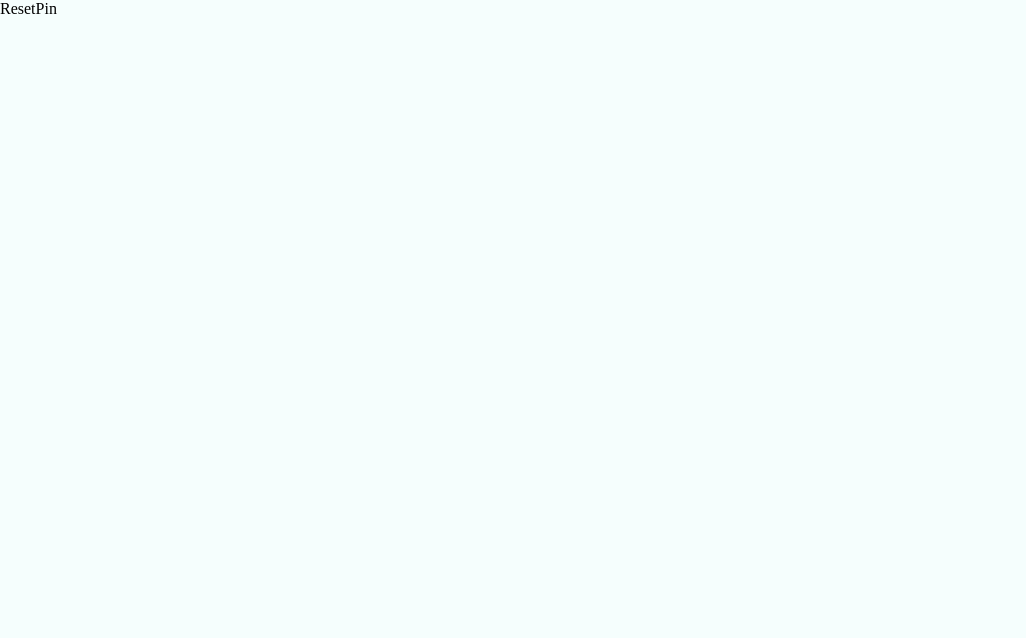
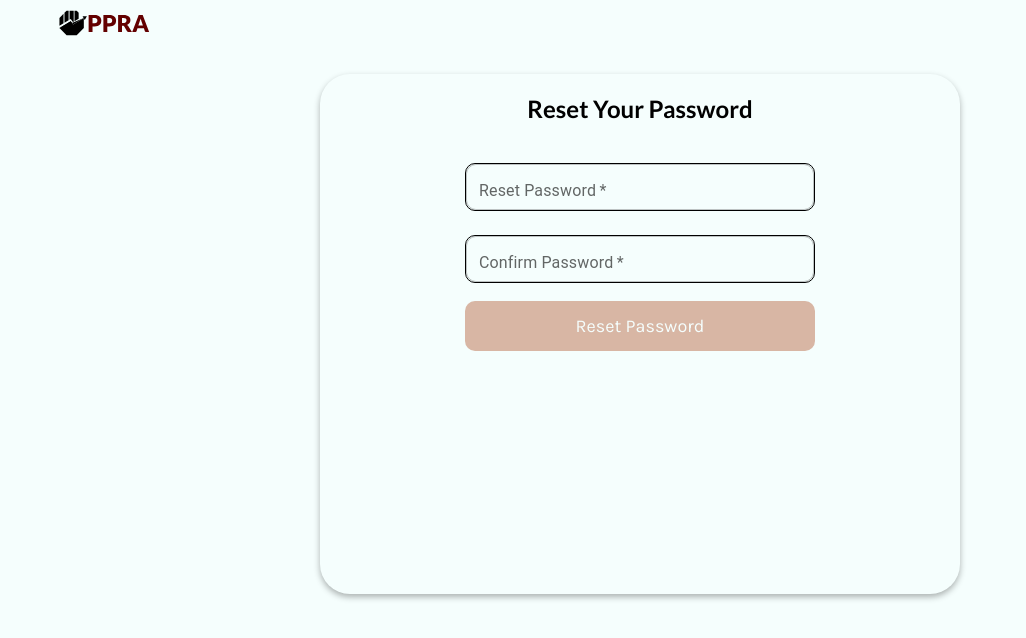
Before and after one commit to Jo1cindi/ppra-imprest-system, a React (Create React App) app: page /ResetPin in a window 1280 px wide. Shown: the top 638 px of the page, without its empty margins (0-1026 px from the left). Built offline with nearby package versions, Linux system fonts and the light colour scheme.

Commit message:
Reset Pin Completion

```diff
--- a/src/App.js
+++ b/src/App.js
@@ -6,6 +6,7 @@ import Register from './Onboarding/Register';
 import ResetPin from './Onboarding/ResetPin';
 
 const PPRAImprest = () => {
+
   return (
     <div>
      <Router>
--- a/src/Onboarding/ResetPin.js
+++ b/src/Onboarding/ResetPin.js
@@ -1,8 +1,76 @@
-import React from 'react'
+import React, {useState} from 'react'
+import Logo from '../Components/Logo'
+import { TextField } from "@mui/material";
+import { useNavigate } from 'react-router-dom';
 
 const ResetPin = () => {
+  const [newPassword, setNewPassword] = useState("")
+  const [confirmPassword, setConfirmPassword] = useState("")
+
+  let passwordError = ''
+  if(newPassword !== confirmPassword){
+    passwordError = 'Passwords do not match'
+  }else{
+    passwordError=''
+  }
+  const navigate = useNavigate()
+  const reset = () =>{
+    console.log(newPassword)
+    navigate("/Login")
+  }
+
+
+
+
   return (
-    <div>ResetPin</div>
+    <>
+      <div className='resetPin'>
+        <Logo/>
+        <div className='resetPinCard'>
+         <h3>Reset Your Password</h3>
+         <div className='resetPasswordForm'>
+         <form>
+         <TextField
+            className="resetPasswordField"
+            label="Reset Password"
+            name="newPassword"
+            value={newPassword}
+            onChange={(e) => setNewPassword(e.target.value)}
+            type = "password"
+            margin="normal"
+            required
+          />
+           <TextField
+            className="resetPasswordField"
+            label="Confirm Password"
+            name="confirmPassword"
+            value={confirmPassword}
+            onChange={(e) => setConfirmPassword(e.target.value)}
+            helperText={passwordError}
+            FormHelperTextProps={
+              newPassword !== confirmPassword
+                ? { style: { color: "red" } }
+                : { style: { color: "green" } }
+            }
+            type = "password"
+            margin="normal"
+            required
+          />
+          <input
+              type="submit"
+              value="Reset Password"
+              className="resetButton"
+              disabled={
+                !newPassword ||
+                !confirmPassword
+              }
+              onClick={reset}
+            />
+         </form>
+         </div>
+        </div>
+      </div>
+    </>
   )
 }
 
--- a/src/index.css
+++ b/src/index.css
@@ -260,7 +260,7 @@ body{
   width: 350px;
   background-color: #630000;
   height: 50px;
-  border-radius: 30px;
+  border-radius: 10px;
   outline: none;
   border: none;
   font-family: Karla, sans-serif;
@@ -339,7 +339,7 @@ body{
   width: 350px;
   background-color: #630000;
   height: 50px;
-  border-radius: 30px;
+  border-radius: 10px;
   outline: none;
   border: none;
   font-family: Karla, sans-serif;
@@ -375,3 +375,57 @@ body{
   text-decoration: none;
   color: #630000;
 }
+
+/* Reset Pin */
+.resetPin{
+  width: 100vw;
+  height: 100vh;
+}
+.resetPinCard{
+  width: 50%;
+  height: 65%;
+  border-radius: 30px;
+  box-shadow: 0px 3px 6px 0px rgba(0, 0, 0, 0.3);
+  margin: auto;
+}
+.resetPinCard h3{
+  font-family: Lato, sans-serif;
+  font-size: 24px;
+  color: #000000;
+  text-align: center;
+  font-weight: bold;
+  padding-top: 20px;
+}
+.resetPasswordForm form{
+  width: 350px;
+  height: 80%;
+  margin: auto;
+  display: flex;
+  flex-direction: column;
+}
+.resetPasswordField .MuiOutlinedInput-root{
+  width: 350px;
+  height: 48px;
+  border-radius: 10px;
+  color: #000000;
+  border: 0.75px solid #000000;
+  outline: none;
+  background: none;
+}
+.resetButton{
+  width: 350px;
+  background-color: #630000;
+  height: 50px;
+  border-radius: 10px;
+  outline: none;
+  border: none;
+  font-family: Karla, sans-serif;
+  color: #f5fefd;
+  cursor: pointer;
+  font-size: 18px;
+  margin-top: 10px;
+}
+.resetButton:disabled{
+  background-color: #D8B6A4;
+  color: #f5fefd;
+}
```
